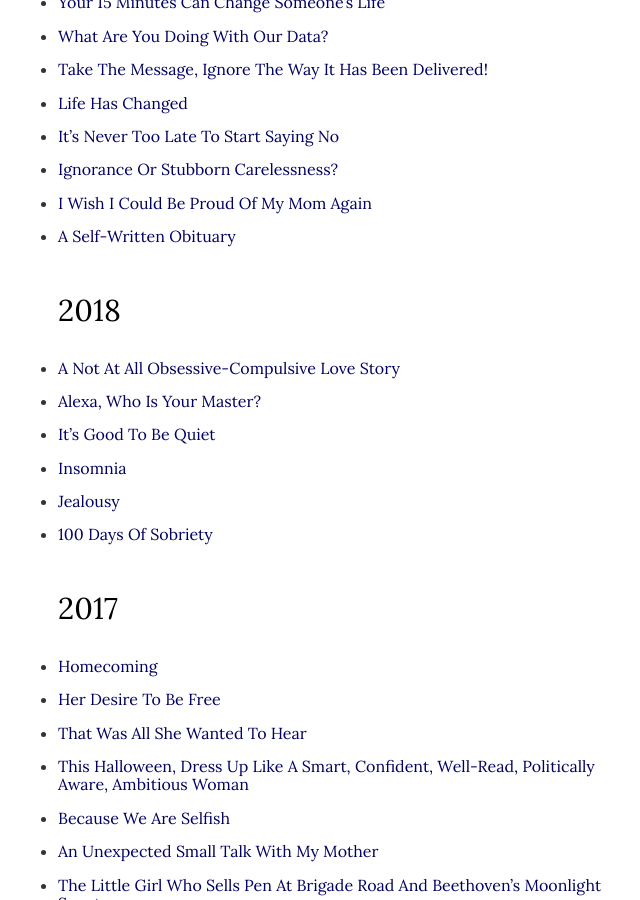
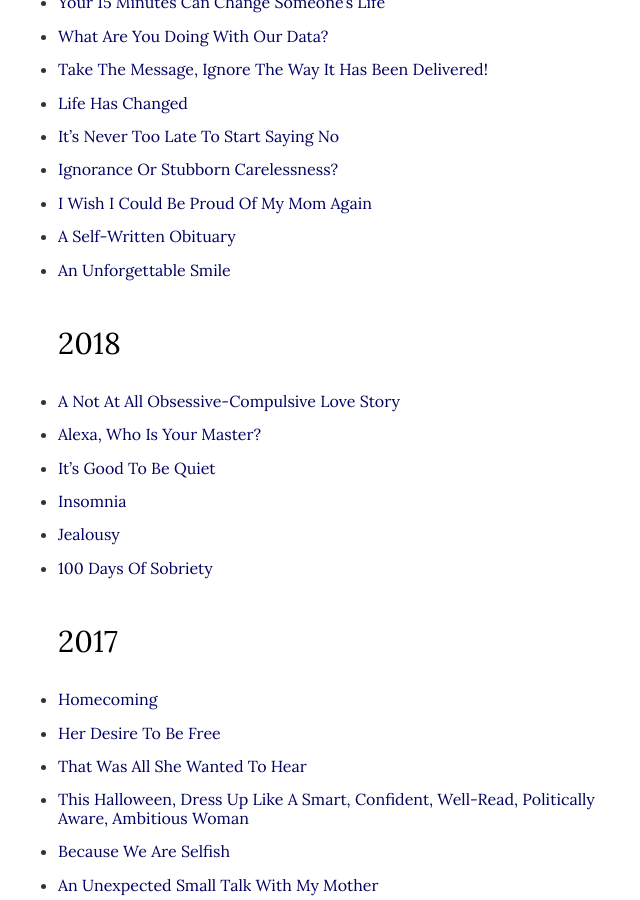
Before and after one commit to argumentativeyouth/pblog, a Jekyll site: the page built from _pages/all-posts.md, in a window 1280 px wide and 900 px high, scrolled down 1169 px. Shown: the whole window, without its empty margins (307-947 px from the left). Built offline with Jekyll 4.4.1, drawn with Linux system fonts in a browser that asks for light colours.

Commit message:
Update all-posts.md

```diff
--- a/_pages/all-posts.md
+++ b/_pages/all-posts.md
@@ -35,6 +35,7 @@ image:
 * [Ignorance Or Stubborn Carelessness?](https://pritams.blog/ignorance-or-stubborn-carelessness/)
 * [I Wish I Could Be Proud Of My Mom Again](https://pritams.blog/i-wish-i-could-be-proud-of-my-mom-again/)
 * [A Self-Written Obituary](https://pritams.blog/a-self-written-obituary/)
+* [An Unforgettable Smile](https://pritams.blog/an-unforgettable-smile)
 ## 2018
 * [A Not At All Obsessive-Compulsive Love Story](https://pritams.blog/a-not-at-all-obsessive-compulsive-love-story/)
 * [Alexa, Who Is Your Master?](https://pritams.blog/alexa-who-is-your-master/)
```
